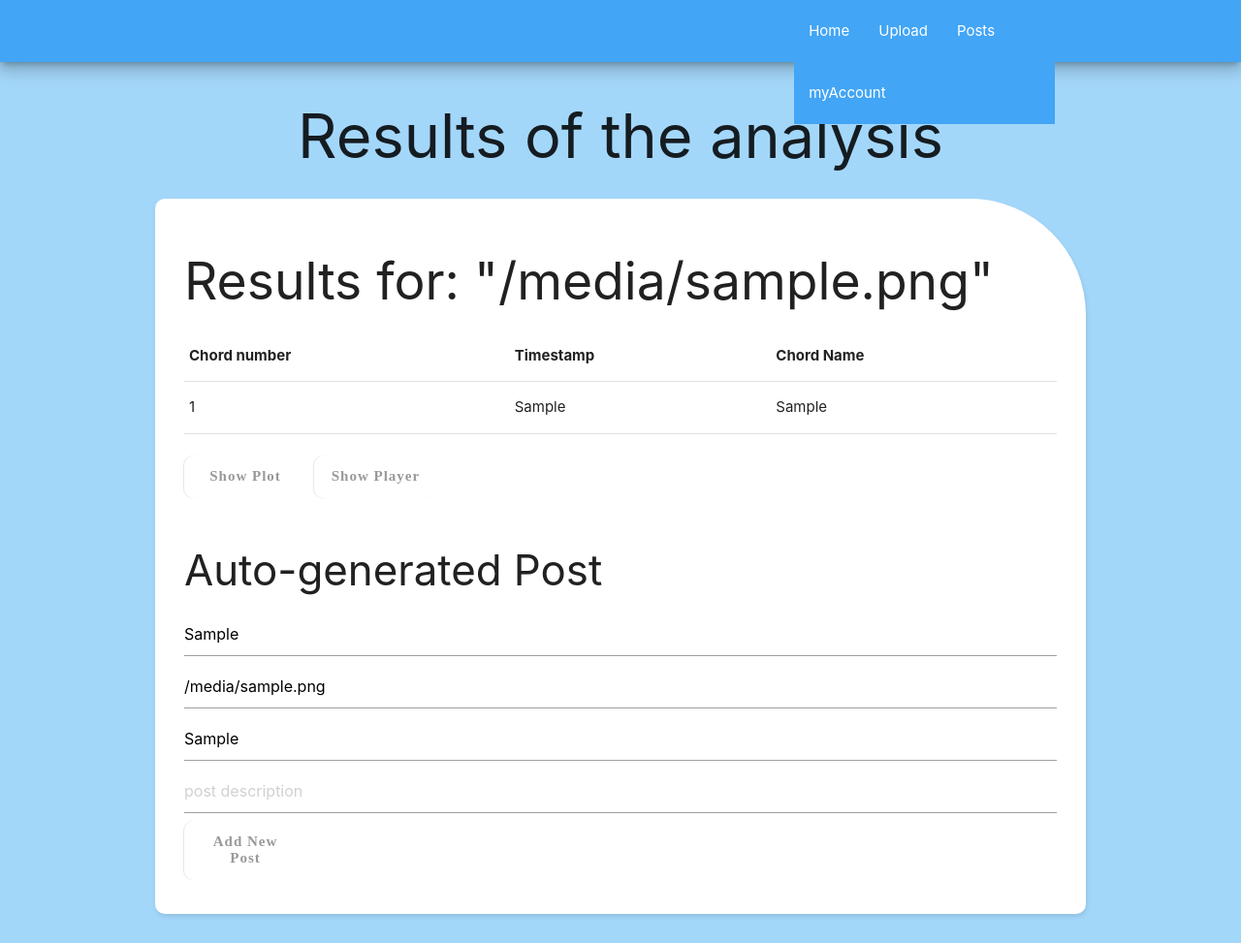
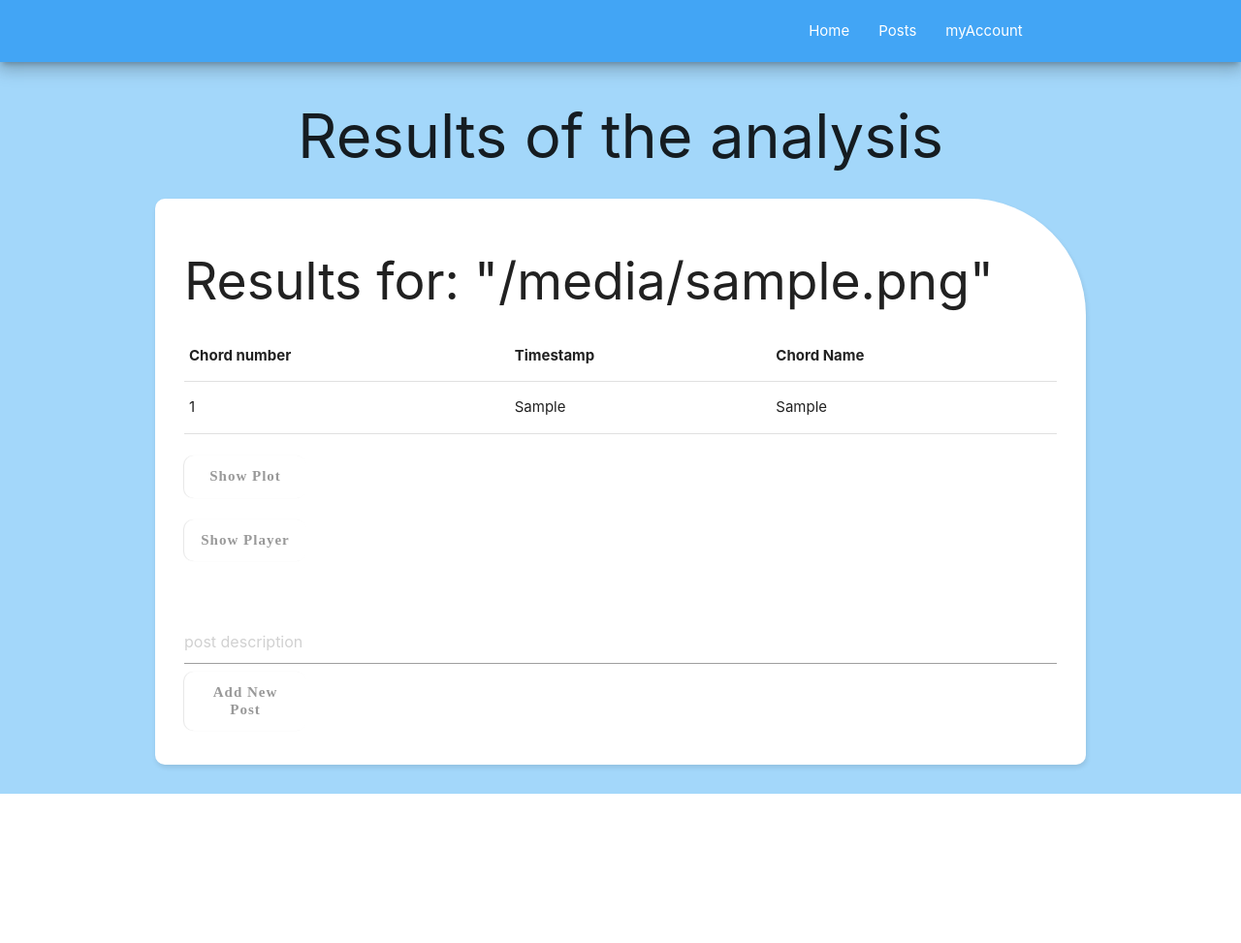
Before and after one commit to fCeriola/CMRM_Social_Proj, a Django app: template ACTAM/backend/backend/templates/analyze.html in a window 1280 px wide. Shown: the whole page at 97% size. After the commit the page ends 819 px from the top, so only its background shows below. Run offline with Django 3.2, Linux system fonts and the light colour scheme; the template is opened without the code that fills it: most values are stand-ins (such as "Sample title", 1, 10 or a date in 2020); some libraries are stand-ins or nearby versions.

Commit message:
fixed show plot

```diff
--- a/ACTAM/backend/backend/static/js/analyze.js
+++ b/ACTAM/backend/backend/static/js/analyze.js
@@ -32,7 +32,10 @@ show_plot_button.addEventListener('click', (e) => {
     });
     ploty.forEach(item => {
         if (item.style.display == 'none') {
-            ploty.forEach(item => item.style.display = 'block');
+            ploty.forEach(item => {
+                item.style.display = 'block';
+                item.style="width: 600px";
+        });
         } else { ploty.forEach(item => item.style.display = 'none'); }
     })
 });
--- a/ACTAM/backend/backend/templates/analyze.html
+++ b/ACTAM/backend/backend/templates/analyze.html
@@ -25,7 +25,6 @@
             <div class="navbuttons">
                 <ul>
                     <li><a href="{% url 'index' %}">Home</a></li>
-                    <li><a href="{% url 'upload' %}">Upload</a></li>
                     <li><a href="{% url 'posts' %}">Posts</a></li>
                     <li><a href="{% url 'user_account' %}">myAccount</a></li>
                 </ul>
@@ -63,8 +62,11 @@
         <br>
         <div>
             <button id="show-plot" value="{{ ipn }}">Show Plot</button>
-            <img id="plot-img" src="" style="width: 600px;" style="display: none;" class="ploty">
+            <br>
+            <img id="plot-img" src="" style="display: none;" class="ploty">
+            <br>
             <button id="show-aud" value="{{ nameOfFile }}">Show Player</button>
+            <br><br>
             <audio controls id="song-aud" style="display: none;" class="ploty2" src="">
                     <source type="audio/mpeg">
                 </audio>
@@ -72,11 +74,10 @@
         <br>
         <p>
             <div class="createPost">
-                <h3>Auto-generated Post</h3>
                 <form id="add-post-form">
-                    <input type="text" name="chords" id="chords" placeholder="chords" value="{{r.c}}" required>
-                    <input type="text" name="nameOfFile" placeholder="nameOfFile" value="{{ nameOfFile }}" required>
-                    <input type="text" name="timestamps" placeholder="timestamps" value="{{r.t}}" required>
+                    <input type="text" name="chords" id="chords" value="{{r.c}}" required hidden>
+                    <input type="text" name="nameOfFile" value="{{ nameOfFile }}" required hidden>
+                    <input type="text" name="timestamps" value="{{r.t}}" required hidden>
                     <input type="text" name="description" placeholder="post description" required>
                     <button>Add New Post</button>
                 </form>
```
